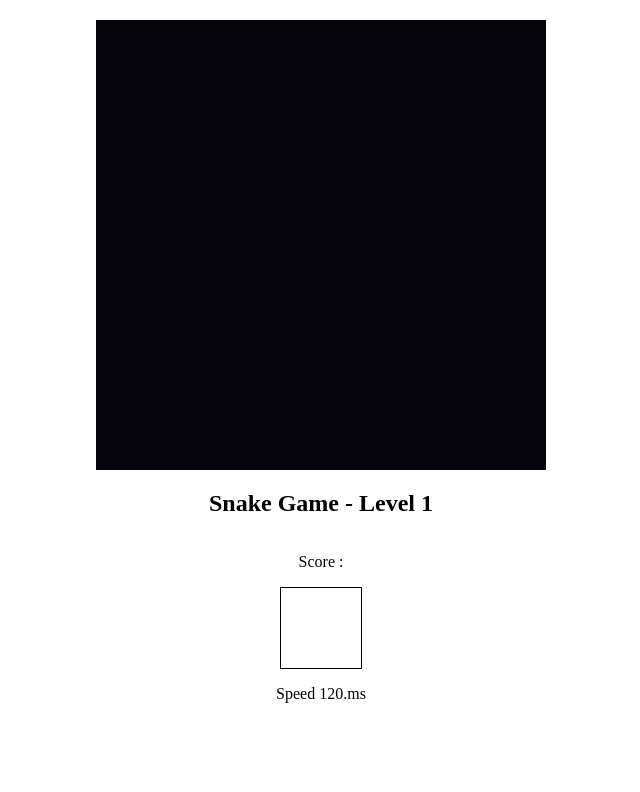
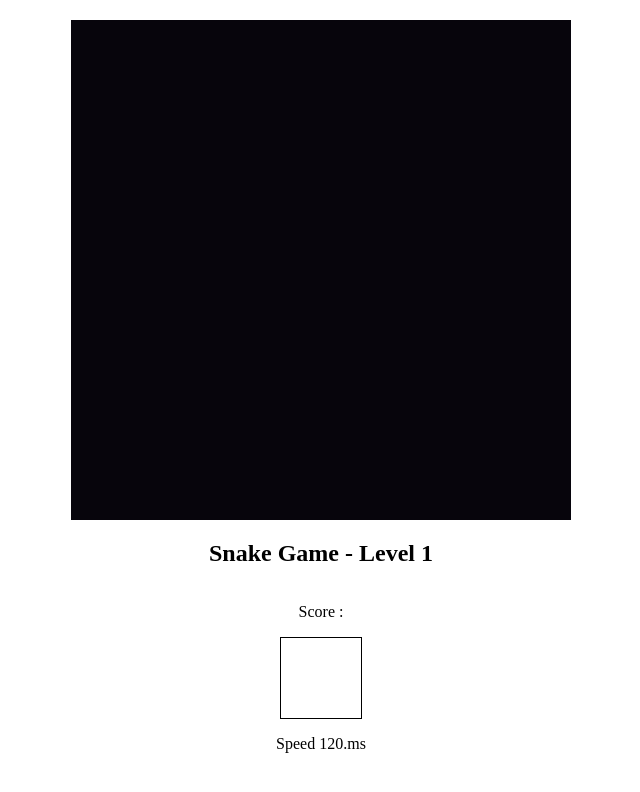
Before and after one commit to fajarsuhanasaputra/fajarsuhanasaputra.github.io, a plain HTML site: page snake-game/index.html in a window 1280 px wide. Shown: the whole page, without its empty margins (319-959 px from the left). Drawn offline with Linux system fonts and the light colour scheme.

Commit message:
update snakeboard ke 500px

```diff
--- a/snake-game/index.html
+++ b/snake-game/index.html
@@ -28,8 +28,8 @@
     />
     <canvas
       id="snakeBoard"
-      width="450"
-      height="450"
+      width="500"
+      height="500"
       style="background-color:  #07050c;"
     ></canvas>
     <div style="display: flex; flex-direction: column; justify-content: center; align-items: center;">
```
